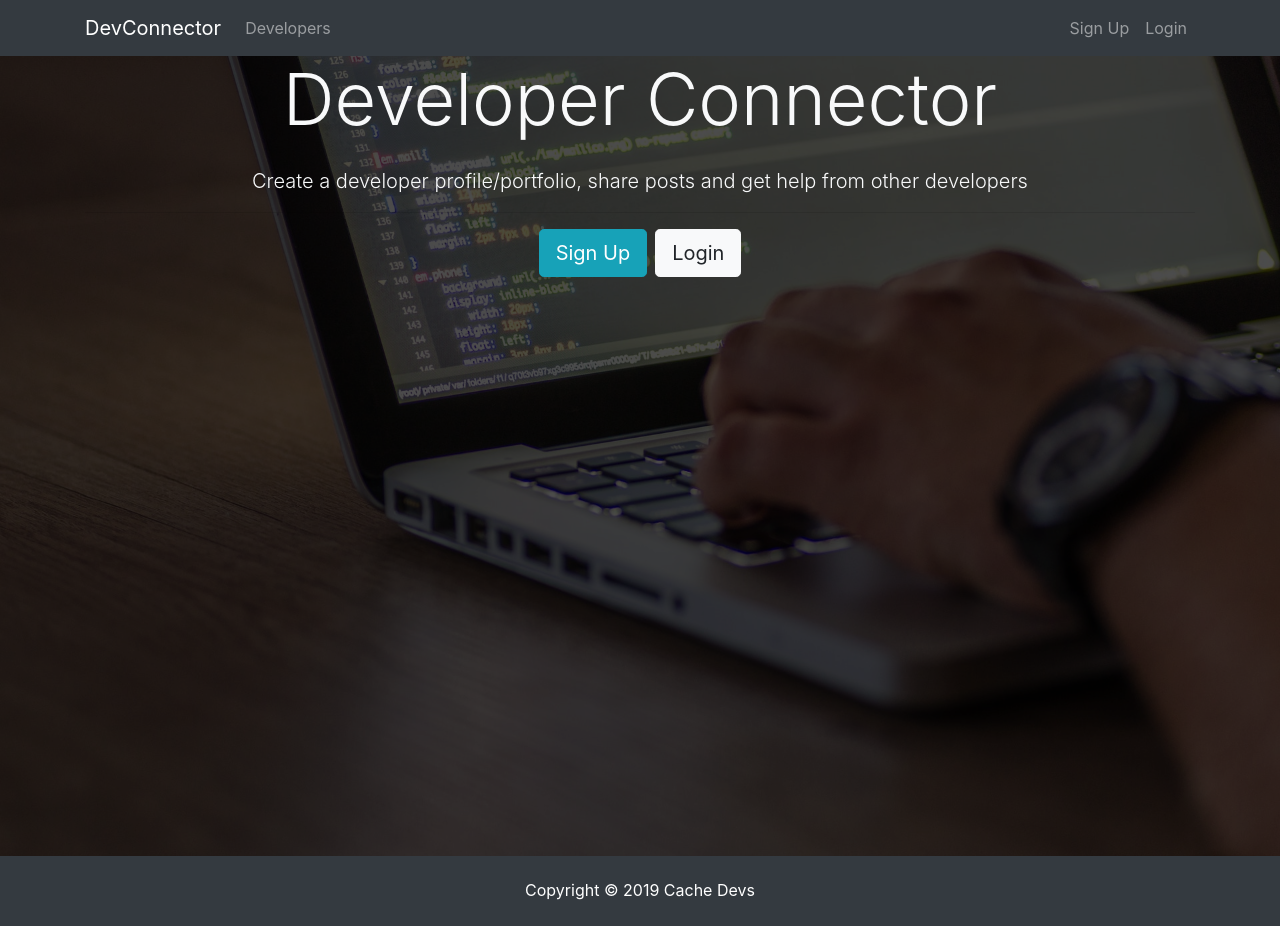
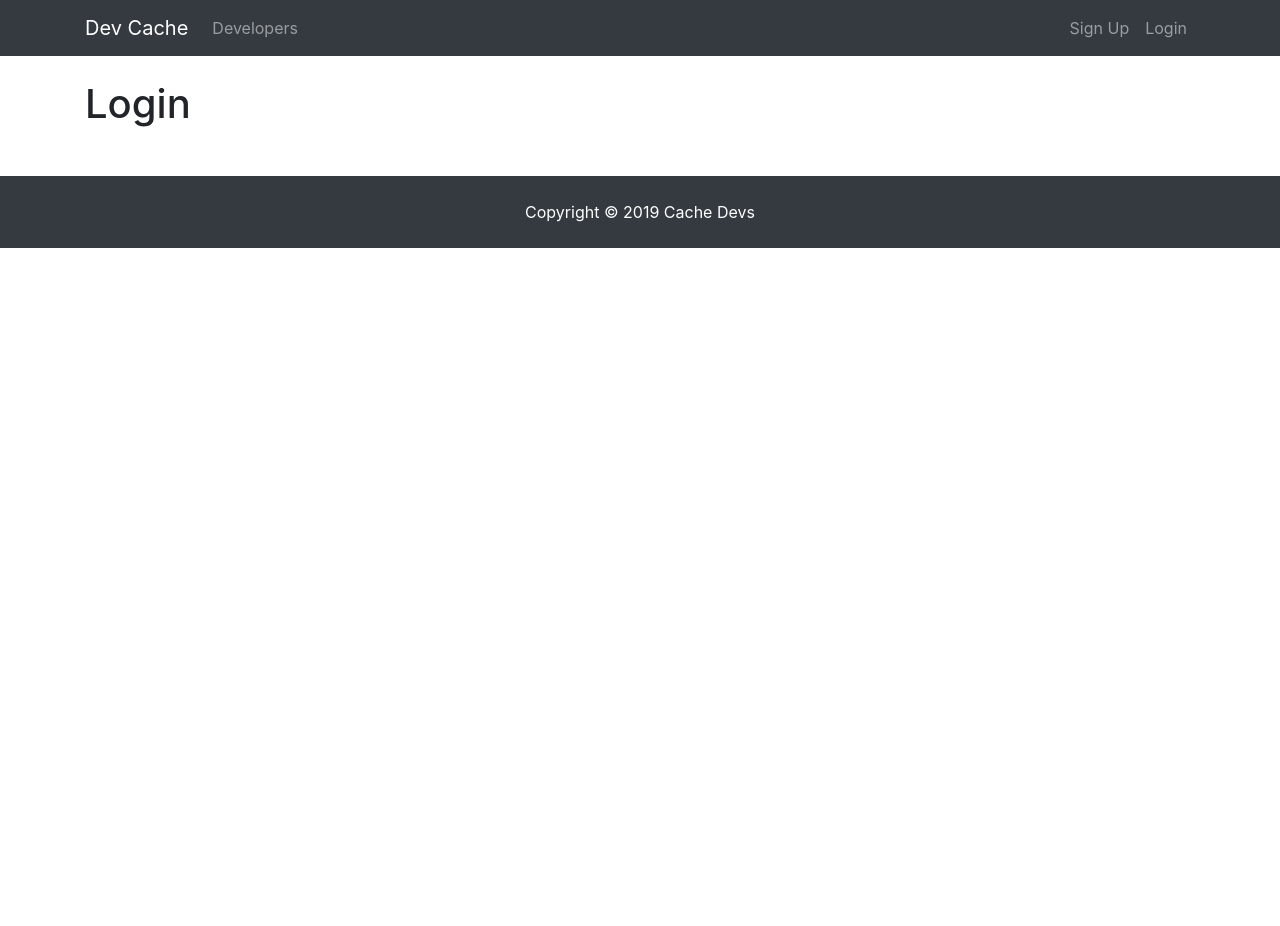
Before and after one commit to andrewbraunsdorf/socialMediaApp, a React (Create React App) app in the folder client/: page /login in a window 1280 px wide. After the commit the page ends 800 px from the top, so only its background shows below. Built offline with nearby package versions, Linux system fonts and the light colour scheme.

Commit message:
added login and register components to navigate

```diff
--- a/client/package.json
+++ b/client/package.json
@@ -5,6 +5,7 @@
   "dependencies": {
     "react": "^16.8.6",
     "react-dom": "^16.8.6",
+    "react-router-dom": "^5.0.1",
     "react-scripts": "3.0.1"
   },
   "scripts": {
--- a/client/src/App.js
+++ b/client/src/App.js
@@ -1,18 +1,30 @@
-import React from 'react';
+import React, { Component } from 'react';
+import { BrowserRouter as Router, Route } from 'react-router-dom';
 
 import Navbar from './components/layout/Navbar';
 import Footer from './components/layout/Footer';
 import Landing from './components/layout/Landing';
+import Register from './components/auth/Register';
+import Login from './components/auth/Login';
+
 import './App.css';
 
-function App() {
+class App extends Component {
+  render() {
     return (
+      <Router>
         <div className="App">
           <Navbar />
-      <Landing />
+          {/* if you dont do it exact it will show multiple routes on the same page */}
+          <Route exact path="/" component={Landing} />
+          <div className="container">
+            <Route exact path="/register" component={Register} />
+            <Route exact path="/login" component={Login} />
+          </div>
           <Footer />
         </div>
+      </Router>
     );
   }
-
+}
 export default App;
--- /dev/null
+++ b/client/src/components/auth/Login.js
@@ -0,0 +1,13 @@
+import React, { Component } from 'react'
+
+class Login extends Component {
+  render() {
+    return (
+      <div>
+        <h1>Login</h1>
+      </div>
+    )
+  }
+}
+
+export default Login;
--- /dev/null
+++ b/client/src/components/auth/Register.js
@@ -0,0 +1,13 @@
+import React, { Component } from 'react'
+
+class Register extends Component {
+  render() {
+    return (
+      <div>
+        <h1>Register</h1>
+      </div>
+    )
+  }
+}
+
+export default Register;
--- a/client/src/components/layout/Landing.js
+++ b/client/src/components/layout/Landing.js
@@ -1,4 +1,5 @@
 import React, { Component } from 'react'
+import { Link } from 'react-router-dom';
 
 class Landing extends Component {
   render() {
@@ -12,8 +13,12 @@ class Landing extends Component {
                 </h1>
                 <p className="lead"> Create a developer profile/portfolio, share posts and get help from other developers</p>
                 <hr />
-                <a href="register.html" className="btn btn-lg btn-info mr-2">Sign Up</a>
-                <a href="login.html" className="btn btn-lg btn-light">Login</a>
+                <Link to="/register" className="btn btn-lg btn-info mr-2">
+                  Sign Up
+                </Link>
+                <Link to="/login" className="btn btn-lg btn-light">
+                  Login
+                </Link>
               </div>
             </div>
           </div>
--- a/client/src/components/layout/Navbar.js
+++ b/client/src/components/layout/Navbar.js
@@ -1,11 +1,14 @@
 import React, { Component } from 'react'
+import { Link } from 'react-router-dom';
 
 class Navbar extends Component {
   render() {
     return (
       <nav className="navbar navbar-expand-sm navbar-dark bg-dark mb-4">
         <div className="container">
-          <a className="navbar-brand" href="landing.html">DevConnector</a>
+          <Link className="navbar-brand" to="/">
+            Dev Cache
+          </Link>
           <button className="navbar-toggler" type="button" data-toggle="collapse" data-target="#mobile-nav">
             <span className="navbar-toggler-icon"></span>
           </button>
@@ -13,17 +16,23 @@ class Navbar extends Component {
           <div className="collapse navbar-collapse" id="mobile-nav">
             <ul className="navbar-nav mr-auto">
               <li className="nav-item">
-                <a className="nav-link" href="profiles.html"> Developers
-            </a>
+                <Link className="nav-link" to="/profiles">
+                  {' '}
+                  Developers
+                </Link>
               </li>
             </ul>
 
             <ul className="navbar-nav ml-auto">
               <li className="nav-item">
-                <a className="nav-link" href="register.html">Sign Up</a>
+                <Link className="nav-link" to="/register">
+                  Sign Up
+                </Link>
               </li>
               <li className="nav-item">
-                <a className="nav-link" href="login.html">Login</a>
+                <Link className="nav-link" to="/login">
+                  Login
+                </Link>
               </li>
             </ul>
           </div>
```
Lines whose indentation alone changed are shown as unchanged.
